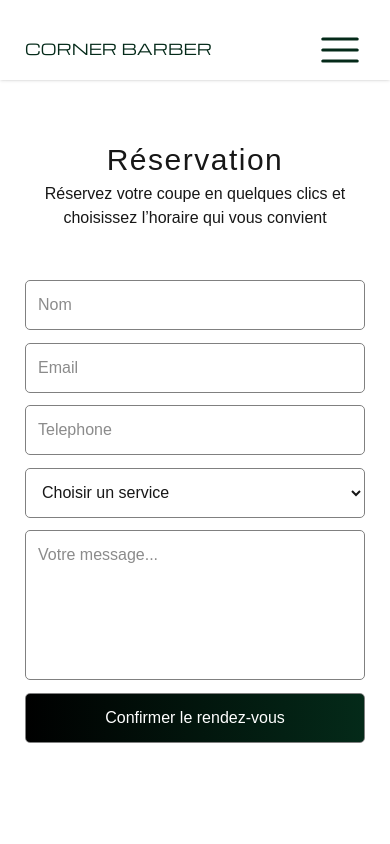
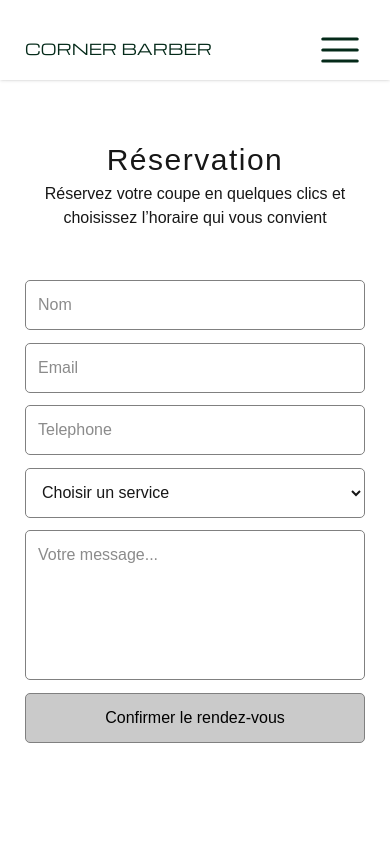
Before and after one commit to Matoky18/corner-barber, a Next.js app: page /contact in a window 390 px wide. Shown: the top 844 px of the page. Built offline with nearby package versions, Linux system fonts and the light colour scheme.

Commit message:
refactor: clean up console logs in contact route and update input type for telephone style: enhance button hover effects and adjust layout in contact page

```diff
--- a/app/api/contact/route.ts
+++ b/app/api/contact/route.ts
@@ -1,7 +1,7 @@
 export async function POST (request : Request) {
-    console.log('aaaaaa', request)
+    // console.log('aaaaaa', request)
     const data = await request.json()
-    console.log('Received contact form data:', data)
+    // console.log('Received contact form data:', data)
 
     return Response.json({ message: 'Form data received successfully' })
 }
--- a/app/contact/page.tsx
+++ b/app/contact/page.tsx
@@ -37,7 +37,7 @@ const page = () => {
 
    const flexCenter= ' flex justify-center items-center  '
    const inputStyle = `${flexCenter} p-3 border-1 border-[gray] rounded-[5px] mb-[12.5px] `
-   const buttonStyle = "cursor-pointer w-[100%] text-white bg-gradient-dark h-[50px] border-1 border-[gray] rounded-[5px] "
+   const buttonStyle = "cursor-pointer w-[100%] hover:text-whitesmoke text-black transition-all ease-in-out bg-gray  h-[50px] border-1 border-[gray] rounded-[5px] "
 
   return (
     <div className= {`pt-[100px] h-[100vh] flex  items-between ]  ${flexCenter} flex-col  `} >
@@ -49,7 +49,7 @@ const page = () => {
 
             <input className= {`${inputStyle} h-[50px] `} placeholder='Email' type="email" id="email" name="email" value={form.email} onChange={handleChange}  />
 
-            <input className= {`${inputStyle} h-[50px] `} placeholder='Telephone' type="email" id="telephone" name="telephone" value={form.telephone} onChange={handleChange}  />
+            <input className= {`${inputStyle} h-[50px] `} placeholder='Telephone' type="tel" id="telephone" name="telephone" value={form.telephone} onChange={handleChange}  />
 
 
             <div className= {`flex`} >
--- a/app/globals.css
+++ b/app/globals.css
@@ -10,8 +10,6 @@
   --color-background: var(--background);
   --color-foreground: var(--foreground);
   --color-primary-dark : #042A19 ;
-  --color-gray : #E8EAE8 ;
-
   --font-michroma: var(--font-michroma);
   --font-roboto: var(--font-roboto);
 
@@ -20,6 +18,19 @@
 @layer utilities {
   .bg-gradient-dark {
    background: linear-gradient( 90deg,#000000,#042A19) ;
+}
+  .bg-gray {
+  background: #cacaca;
+  transition: all 0.5s ease-in-out;
+}
+  .bg-gray:hover {
+   background: linear-gradient( 90deg,#000000,#042A19) ;
+   color: whitesmoke;
+}
+  .bg-gray:active {
+   background: linear-gradient( 90deg,#000000,#042A19) ;
+   color: whitesmoke;
+   box-shadow: 1px 1px 5px #042A19;
 }
 }
 
--- a/app/services/[slug]/page.tsx
+++ b/app/services/[slug]/page.tsx
@@ -32,7 +32,7 @@ const page = async ({params} : {params : Promise<{slug : string}>} ) => {
       <div className="flex flex-col lg:flex-row lg:h-[calc(100vh-187px)] pt-[75px] lg:pt-[100px] justify-between items-center  ">
            <div className="lg:w-[50vw] h-[100%] flex justify-center items-center ">
 
-            <div className={` flex flex-col gap-[25px] ${ombre} p-[25px] lg:m-[0px] m-[25px] lg:p-[50px] rounded-[5px]  `} >
+            <div className={` flex flex-col gap-[25px] ${ombre} p-[25px] lg:m-[0px]  m-[25px] lg:p-[50px] rounded-[5px]  `} >
               <h1 className= {`font-michroma border-b-2 pb-[15px] `} >{service.name} : {service.duration}min</h1>
 
                 <h2 className= {``} >{service.description} </h2>
```
